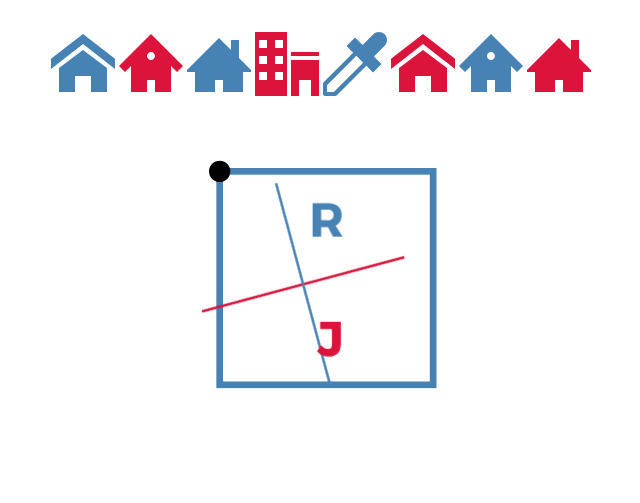
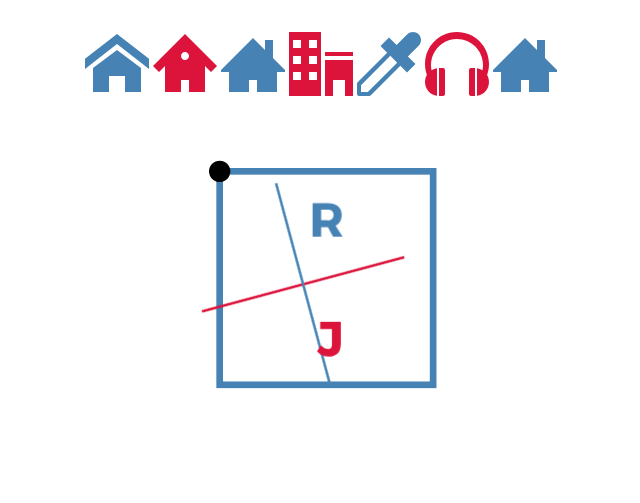
Before and after one commit to hedgehog34/svg-sandbox, a website: page index.html in a window 1280 px wide. Shown: the whole page, without its empty margins (319-959 px from the left). Drawn offline with nearby package versions, Linux system fonts and the light colour scheme.

Commit message:
test merge

```diff
--- a/gulpfile.js
+++ b/gulpfile.js
@@ -52,6 +52,6 @@ gulp.task('prefixer', ['sass'], function () {
         .pipe(gulp.dest('css'));
 });
 
-gulp.task('sass:watch', function () {
+gulp.task('watch', function () {
   gulp.watch('sass/**/*.scss', ['prefixer']);
 });
--- a/index.html
+++ b/index.html
@@ -40,12 +40,8 @@
                 <use xlink:href="assets/dist/icons/svg-symbols.svg#eyedropper"></use>
             </svg>
 
-            <svg viewBox="0 0 100 100" role="presentation" class="icon">
-                <use xlink:href="assets/dist/icons/svg-symbols.svg#home"></use>
-            </svg>
-
-            <svg viewBox="0 0 100 100" role="presentation" class="icon">
-                <use xlink:href="assets/dist/icons/svg-symbols.svg#home2"></use>
+            <svg viewBox="0 0 100 100" role="presentation" class="icon icon--headphones">
+                <use xlink:href="assets/dist/icons/svg-symbols.svg#headphones"></use>
             </svg>
 
             <svg viewBox="0 0 100 100" role="presentation" class="icon">
```
